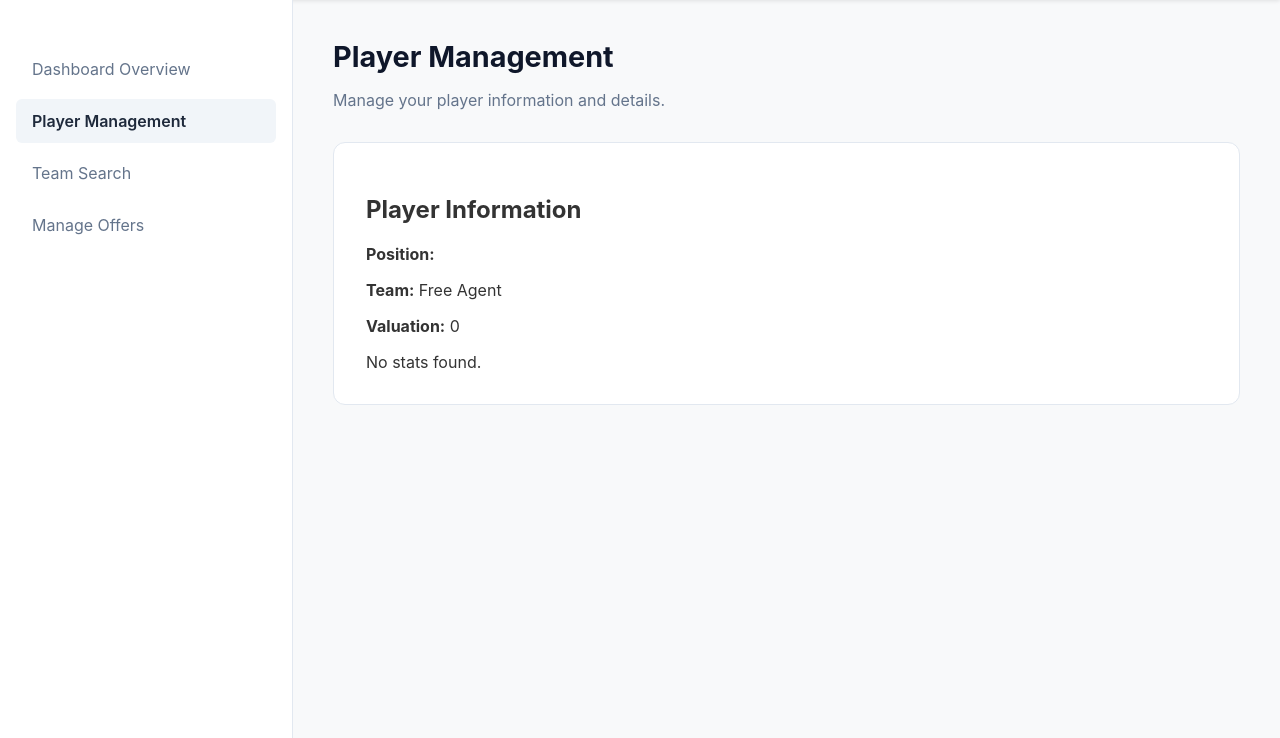
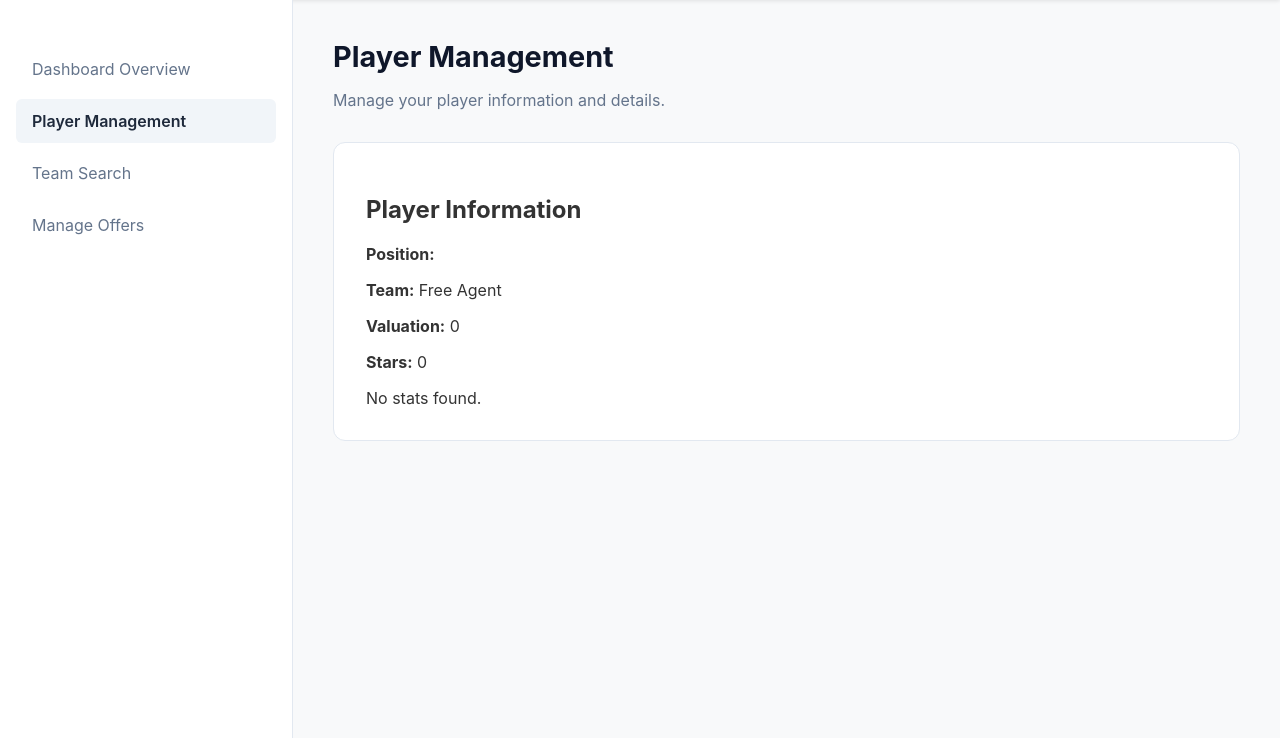
Before and after one commit to jalenmed1911/CS4750Project, a PHP site: page /playerManagement.php in a window 1280 px wide. Shown: the part 49-787 px from the top of the page. Run offline with PHP 8.4, Linux system fonts and the light colour scheme; the visitor is signed in with stand-in values (Sample User, id 1); data comes from the database, SQL or seed files in the repository; data that the repository does not hold is empty.

Commit message:
show #stars

```diff
--- a/playerManagement.php
+++ b/playerManagement.php
@@ -61,6 +61,7 @@ $username = $_SESSION['user'];
                 echo "<p><strong>Position:</strong> " . htmlspecialchars(str_replace('_', ' ', $pos_full)) . "</p>";
                 echo "<p><strong>Team:</strong> " . (hasTeam($myPlayer['playerID']) ? htmlspecialchars(getPlayerTeamName($myPlayer['playerID'])['name']) : "Free Agent") . "</p>";
                 echo "<p><strong>Valuation:</strong> " . number_format($myPlayer['valuation'], 0, '.', ',') . "</p>";
+                echo "<p><strong>Stars:</strong> " . number_format($myPlayer['stars'], 0, '.', ',') . "</p>";
                 echo "</div>";
                 ?>
                 <?php if (hasTeam($myPlayer['playerID'])): ?>
```
